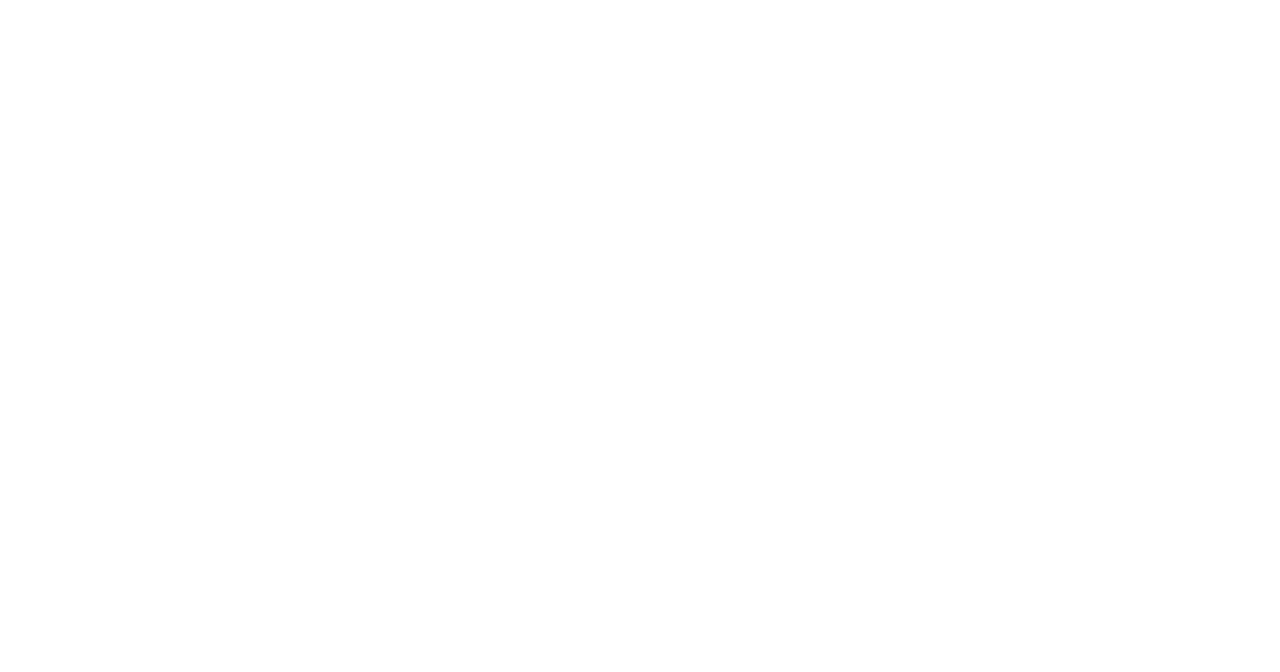
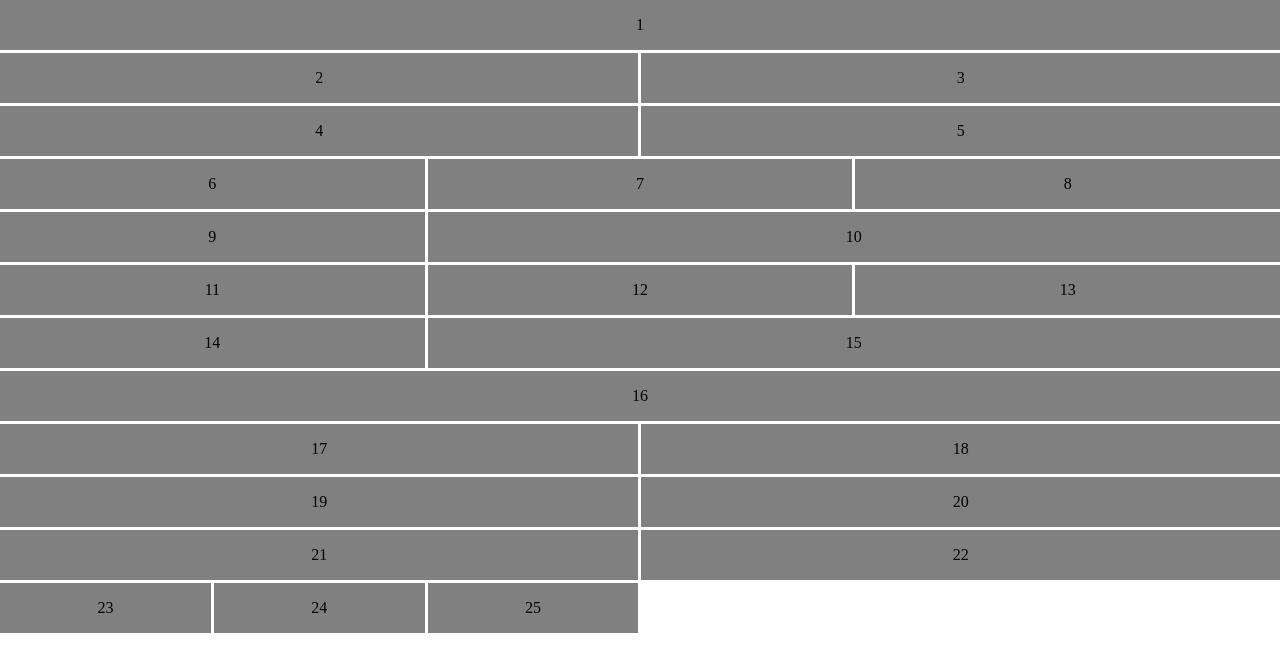
Before and after one commit to JangkarBumi/design-teardown, a plain HTML site: page index.html in a window 1280 px wide. Drawn offline with Linux system fonts and the light colour scheme.

Commit message:
added project layout grid

```diff
--- a/assets/css/main.css
+++ b/assets/css/main.css
@@ -0,0 +1,70 @@
+body {
+    display: grid;
+    grid-template-rows: repeat(12, 1fr);
+    grid-template-columns: repeat(6, 1fr);
+    grid-gap: 3px;
+}
+
+header {
+    grid-column: span 6;
+}
+
+#a2,
+#a3,
+#a4,
+#a5 {
+    grid-column: span 3;
+}
+
+#a6,
+#a7,
+#a8 {
+    grid-column: span 2;
+}
+
+#a9 {
+    grid-column: span 2;
+}
+
+#a10 {
+    grid-column: span 4;
+}
+
+
+#a11,
+#a12,
+#a13 {
+    grid-column: span 2;
+}
+
+#a14 {
+    grid-column: span 2;
+}
+
+#a15 {
+    grid-column: span 4;
+}
+
+#a16 {
+    grid-column: span 6;
+}
+
+#a17,
+#a18,
+#a19,
+#a20,
+#a21,
+#a22 {
+    grid-column: span 3;
+}
+
+
+
+header,
+div,
+footer {
+    background-color: gray;
+    text-align: center;
+    height: 50px;
+    line-height: 50px;
+}
--- a/index.html
+++ b/index.html
@@ -1,22 +1,45 @@
 <!DOCTYPE html>
 <html lang="en">
+
 <head>
   <meta charset="UTF-8" />
   <meta name="viewport" content="width=device-width, initial-scale=1.0" />
-    <link
-      rel="stylesheet"
-      type="text/css"
-      media="screen"
-      href="./assets/css/main.css"
-    />
-    <link
-    rel="stylesheet"
-    type="text/css"
-    media="screen"
-    href="./assets/css/reset.css"
-  />
+  <link rel="stylesheet" type="text/css" media="screen" href="./assets/css/reset.css" />
+  <link rel="stylesheet" type="text/css" media="screen" href="./assets/css/main.css" />
+
+
   <meta http-equiv="X-UA-Compatible" content="ie=edge" />
   <title>Document</title>
 </head>
-  <body></body>
+
+<body>
+
+  <header>1</header>
+  <div id="a2">2</div>
+  <div id="a3">3</div>
+  <div id="a4">4</div>
+  <div id="a5">5</div>
+  <div id="a6">6</div>
+  <div id="a7">7</div>
+  <div id="a8">8</div>
+  <div id="a9">9</div>
+  <div id="a10">10</div>
+  <div id="a11">11</div>
+  <div id="a12">12</div>
+  <div id="a13">13</div>
+  <div id="a14">14</div>
+  <div id="a15">15</div>
+  <div id="a16">16</div>
+  <div id="a17">17</div>
+  <div id="a18">18</div>
+  <div id="a19">19</div>
+  <div id="a20">20</div>
+  <div id="a21">21</div>
+  <div id="a22">22</div>
+  <div id="a23">23</div>
+  <div id="a24">24</div>
+  <footer>25</footer>
+
+</body>
+
 </html>
```
Lines whose indentation alone changed are shown as unchanged.
